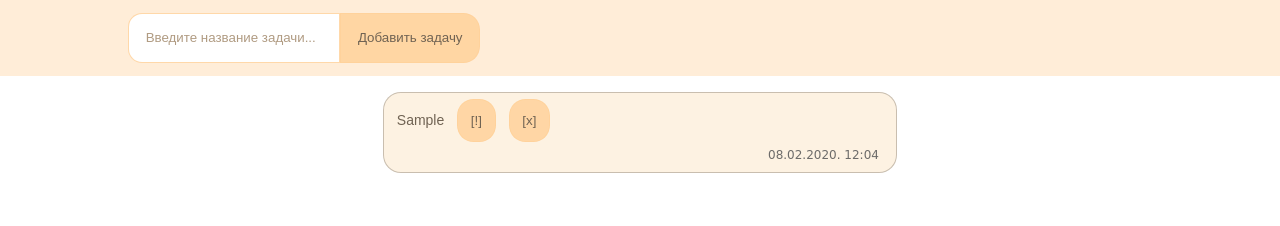
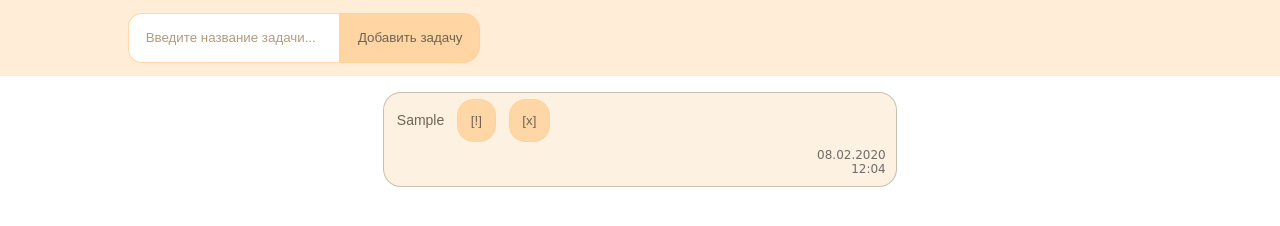
Before and after one commit to letUser/ToDo_List-on-Native_JS, a website built with webpack: page index.html in a window 1280 px wide. Both pictures are taken after typing "Sample" into the empty fields and a click on the button "Добавить задачу". Built offline with nearby package versions, Linux system fonts and the light colour scheme.

Commit message:
styles upd

```diff
--- a/src/index.js
+++ b/src/index.js
@@ -38,7 +38,7 @@ class Task {
 
     liDate.classList.add("liDate");
     if (this.initDate === null) this.initDate = this.createDate();
-    liDate.textContent = this.initDate;
+    liDate.innerHTML = this.initDate;
 
     li.append(liText);
     li.append(importantBttn);
@@ -95,7 +95,7 @@ class Task {
     let min = date.getMinutes();
     if (min < 10) min = "0" + min;
 
-    return `${dd}.${mm}.${yy}. ${hh}:${min}`;
+    return `<p>${dd}.${mm}.${yy} <br /> ${hh}:${min}</p>`;
   }
 }
 
--- a/src/styles.css
+++ b/src/styles.css
@@ -131,7 +131,14 @@ body {
 }
 
 .liDate {
-  padding: 0 2% 2% 75%;
+  position: relative;
+  padding: 0 2% 2% 33vw;
   font-family: Robotic, cursive;
   font-size: 12px;
 }
+
+.liDate p {
+  margin-block-start: 0;
+  margin-block-end: 0;
+  text-align: right;
+}
```
Also changed, not shown: dist/main.js, dist/style.css.
